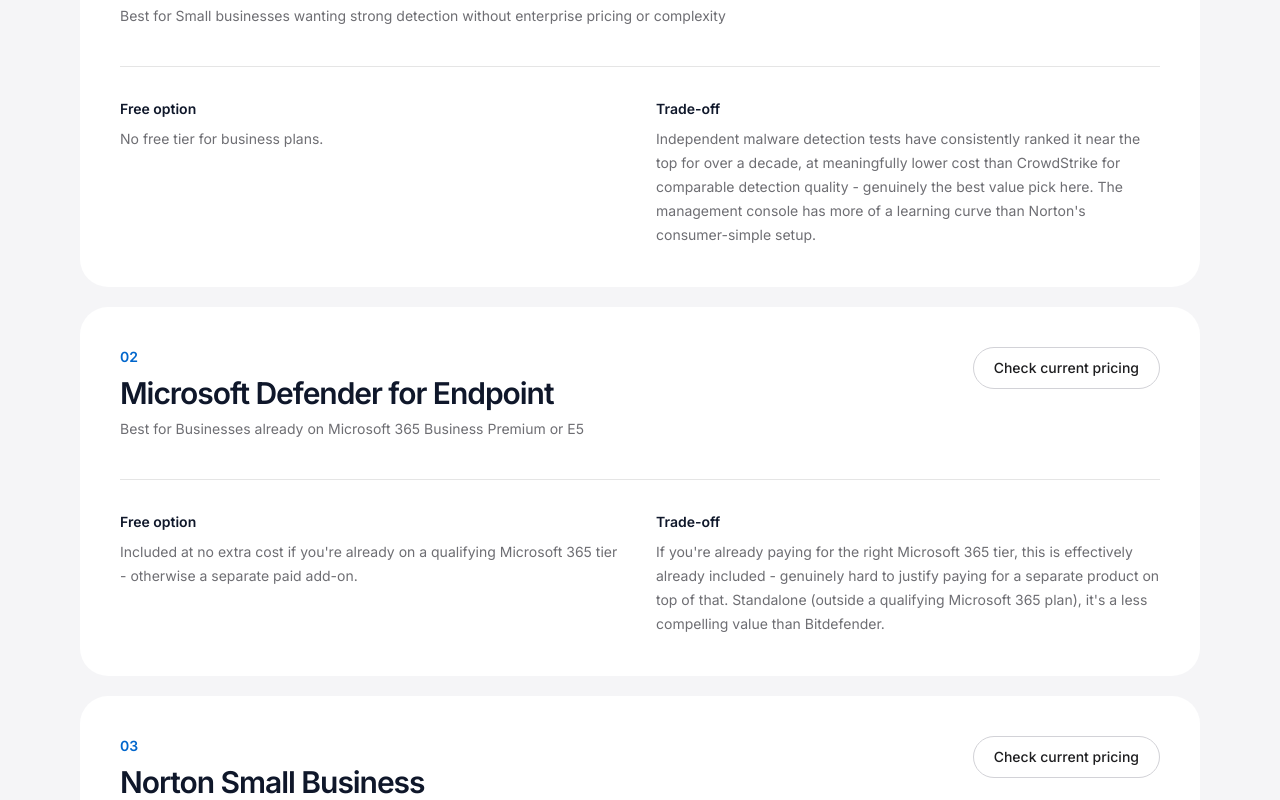
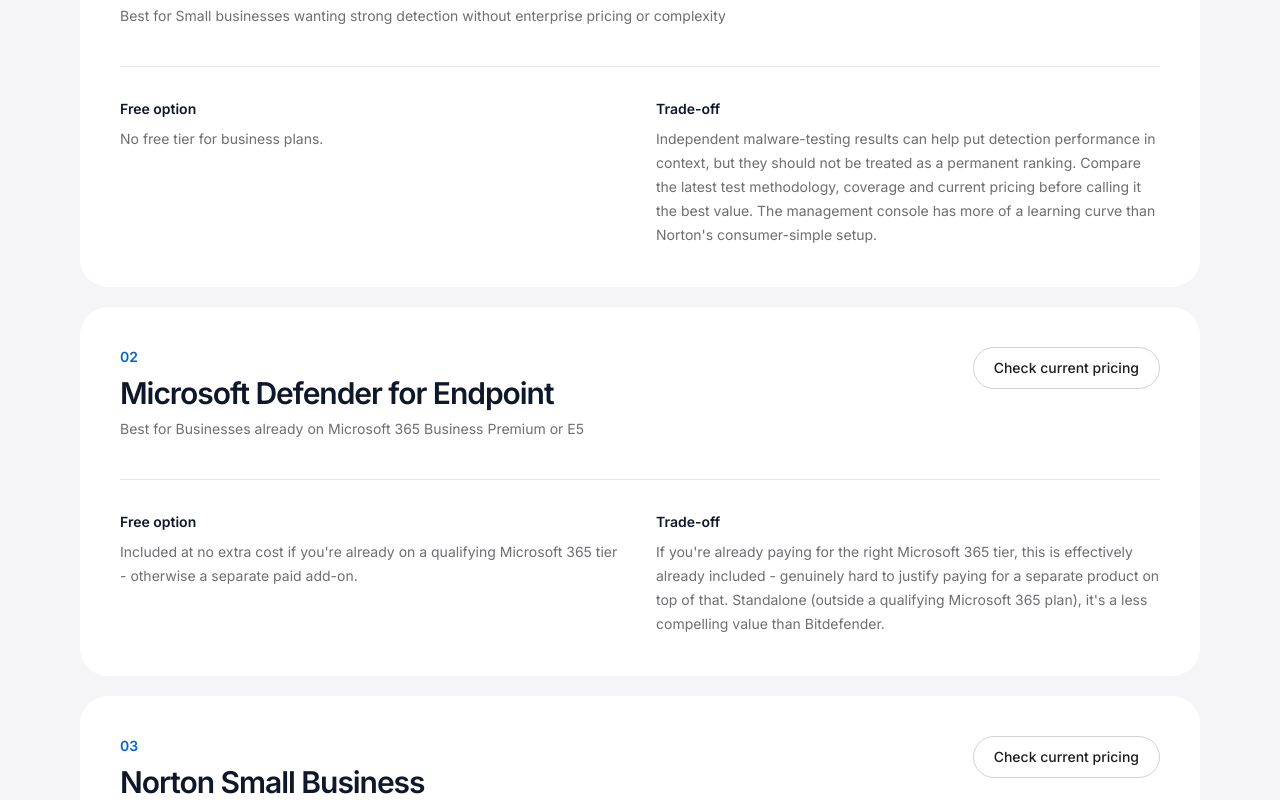
Before and after one commit to LinukaBandara/StackPick, a Next.js app: page /best/antivirus-endpoint-security in a window 1280 px wide. Shown: the part 3580-4380 px from the top of the page. Built offline with nearby package versions, Linux system fonts and the light colour scheme; no server answers.

Commit message:
content: remove unsupported superlatives and strengthen comparison trust

```diff
--- a/app/best/antivirus-endpoint-security/page.tsx
+++ b/app/best/antivirus-endpoint-security/page.tsx
@@ -21,7 +21,7 @@ export default function Page() {
           bestFor: "Small businesses wanting strong detection without enterprise pricing or complexity",
           freeOption: "No free tier for business plans.",
           tradeoff:
-            "Independent malware detection tests have consistently ranked it near the top for over a decade, at meaningfully lower cost than CrowdStrike for comparable detection quality - genuinely the best value pick here. The management console has more of a learning curve than Norton's consumer-simple setup.",
+            "Independent malware-testing results can help put detection performance in context, but they should not be treated as a permanent ranking. Compare the latest test methodology, coverage and current pricing before calling it the best value. The management console has more of a learning curve than Norton's consumer-simple setup.",
           url: "https://www.bitdefender.com/business/",
         },
         {
@@ -37,7 +37,7 @@ export default function Page() {
           bestFor: "Very small teams (under ~20 devices) with no dedicated IT person",
           freeOption: "No free tier.",
           tradeoff:
-            "Consistently the easiest setup and cloud console in this category - genuinely built for a small team with nobody dedicated to managing security full time. Advanced threat-hunting and response depth trail the dedicated business platforms above it, which is an acceptable trade at this scale.",
+            "Its cloud-managed approach can be a practical fit for a small team without dedicated security staff. The trade-off is less depth for advanced threat hunting and response than dedicated security platforms. Advanced threat-hunting and response depth trail the dedicated business platforms above it, which is an acceptable trade at this scale.",
           url: "https://www.norton.com/small-business",
         },
         {
@@ -45,7 +45,7 @@ export default function Page() {
           bestFor: "Growing businesses with a real IT/security function and higher risk exposure",
           freeOption: "No free tier - quote-based, with some published entry pricing for smaller deployments.",
           tradeoff:
-            "Consistently rated at or near the top for detection quality and threat intelligence across independent evaluations - if security is genuinely business-critical, this is the strongest option here. Pricing is modular and accumulates, and it assumes a level of security operations maturity most very small businesses haven't reached yet.",
+            "Its threat-intelligence and detection capabilities are aimed at organizations with more mature security operations. If security is business-critical, compare its current independent test results, response features and total licensing cost against your requirements. Pricing is modular and accumulates, and it assumes a level of security operations maturity most very small businesses haven't reached yet.",
           url: "https://www.crowdstrike.com/",
         },
       ]}
```
